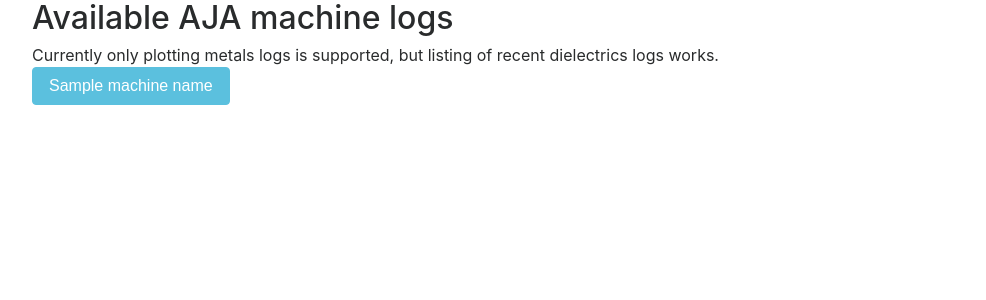
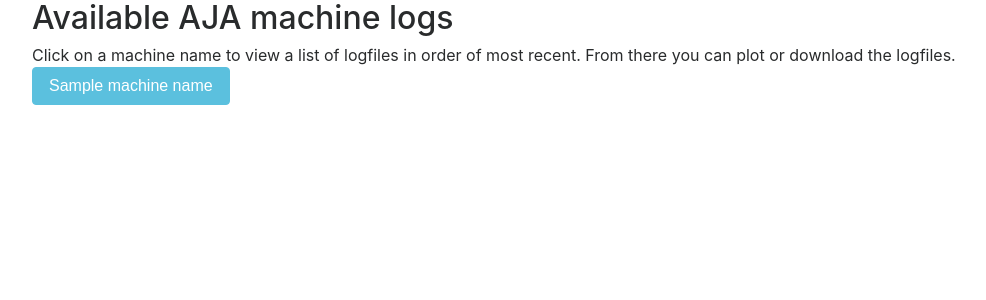
Before and after one commit to ArgonneDetectorGroup/aja_viewer, a Flask app: template templates/index.html in a window 1280 px wide. Shown: the top 300 px of the page, without its empty margins (53-1039 px from the left). Run offline with Flask 2, Linux system fonts and the light colour scheme; the template is opened without the code that fills it: most values are stand-ins (such as "Sample title", 1, 10 or a date in 2020); parts of the project's set-up code (start-up, migrations or seed data) failed here and were passed over; some libraries are stand-ins or nearby versions.

Commit message:
update template to reflect plot fixes

```diff
--- a/templates/index.html
+++ b/templates/index.html
@@ -12,7 +12,7 @@
   <body>
     <div class="container">
       <h2>Available AJA machine logs</h2>
-      <div>Currently only plotting metals logs is supported, but listing of recent dielectrics logs works.</div>
+      <div>Click on a machine name to view a list of logfiles in order of most recent. From there you can plot or download the logfiles.</div>
       <form role="form" method='POST' action={{url_for('display_jobs')}}>
         {% for name in machine_names %}
           <button type="sumbit" class="btn btn-info" name="machine_name" value="{{name}}">{{name}}</button>
```
